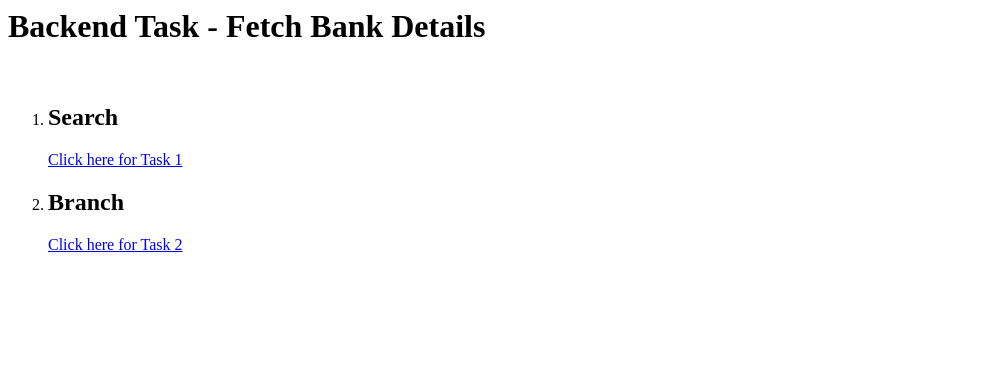
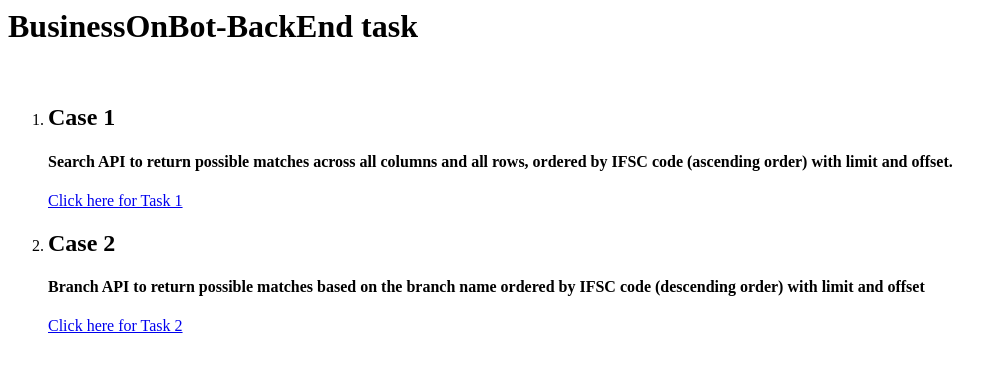
Before and after one commit to Swetha-ramasamy/BackEnd_bankDetails, a website: page index.html in a window 1280 px wide. Shown: the whole page, without its empty margins (0-1007 px from the left). Drawn offline with Linux system fonts and the light colour scheme.

Commit message:
Update index.html

```diff
--- a/index.html
+++ b/index.html
@@ -1,7 +1,7 @@
 <html>
-  <h1> Backend Task - Fetch Bank Details </h1><br>
+  <h1> BusinessOnBot-BackEnd task</h1><br>
    <ol>
-  <li><h2>Search</h2><a href="https://bank-qwxu.vercel.app/api/search?q=MUMBAI&limit=2&offset=1" target="_blank">Click here for Task 1 </a></li>
-   <li><h2>Branch</h2><a href="https://bank-qwxu.vercel.app/api/branch?q=LONI&limit=1&offset=0" target="_blank">Click here for Task 2</a></li>
+     <li><h2>Case 1</h2><h4> Search API to return possible matches across all columns and all rows, ordered by IFSC code (ascending order) with limit and offset.</h4><a href="https://bank-qwxu.vercel.app/api/search?q=MUMBAI&limit=2&offset=1" target="_blank">Click here for Task 1 </a></li>
+     <li><h2>Case 2</h2><h4> Branch API to return possible matches based on the branch name ordered by IFSC code (descending order) with limit and offset</h4><a href="https://bank-qwxu.vercel.app/api/branch?q=LONI&limit=1&offset=0" target="_blank">Click here for Task 2</a></li>
   </ol>
 </html>
```
